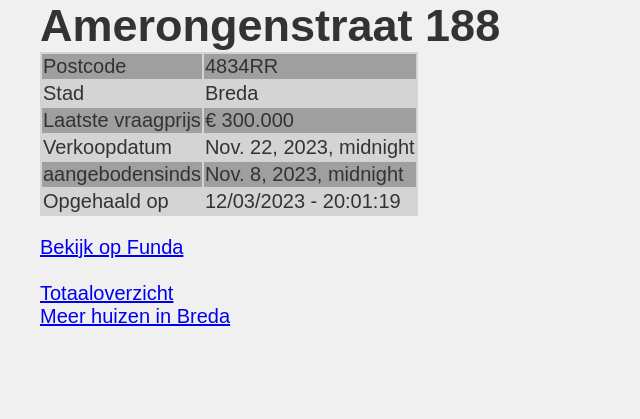
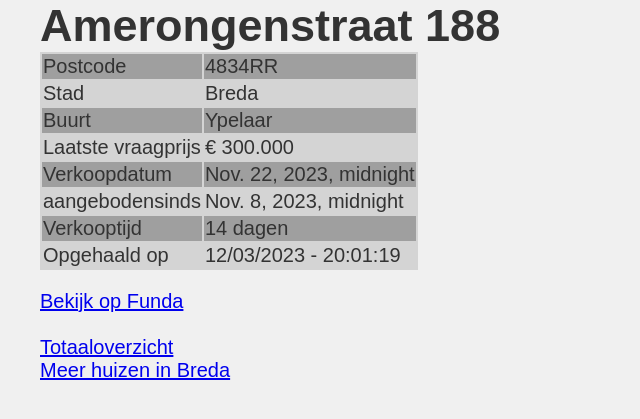
Before and after one commit to DorusKeijzer/Woonitor, a Django app: a page that uses django_project/woonitor/templates/woonitor/item.html in a window 1280 px wide. Shown: the part 30-449 px from the top of the page, without its empty margins (0-640 px from the left). Run offline with Django 4.2, Linux system fonts and the light colour scheme; data comes from the database, SQL or seed files in the repository; both versions use the stored data as it was after the commit.

Commit message:
included verkooptijd

```diff
--- a/django_project/funda/pipelines.py
+++ b/django_project/funda/pipelines.py
@@ -45,11 +45,12 @@ class webPipeLine:
             adres = item['adres'].strip(),
             postcode = item['postcode'],
             stad= item['stad'].strip(),
-            buurt = "???",
+            buurt = item['buurt'],
             vraagprijs = self.controlInt(item, 'Vraagprijs'),
             datescraped = item['datescraped'],
             aangebodensinds = item['Aangeboden sinds'],
             verkoopdatum = item['Verkoopdatum'],
+            verkooptijd = item['Verkooptijd']
         )
         myListing.save()
         return myListing
--- a/django_project/funda/spiders/funda_spider.py
+++ b/django_project/funda/spiders/funda_spider.py
@@ -52,6 +52,7 @@ class spider(scrapy.Spider):
             if links in ["Verkoopdatum", "Aangeboden sinds"]:
                 kenmerken[links.strip()] = parseDate(rechts.strip())
 
+        kenmerken['Verkooptijd'] = (kenmerken['Verkoopdatum'] - kenmerken['Aangeboden sinds']).days
         # Extracting data from Kenmerken section
         laatste_vraagprijs = response.css('.object-kenmerken-list dt:contains("Laatste vraagprijs") + dd span::text').get()
         kenmerken['Vraagprijs'] = laatste_vraagprijs
--- a/django_project/woonitor/models.py
+++ b/django_project/woonitor/models.py
@@ -39,6 +39,7 @@ class Listing(models.Model):
     vraagprijs = models.IntegerField(default=0)
     aangebodensinds = models.DateTimeField("Offered since")
     verkoopdatum = models.DateTimeField("Sold on")
+    verkooptijd = models.IntegerField(default=0)
     datescraped = models.DateTimeField("Date scraped")
 
     def __str__(self):
--- a/django_project/woonitor/templates/woonitor/item.html
+++ b/django_project/woonitor/templates/woonitor/item.html
@@ -20,6 +20,10 @@
                 <td>{{item.stad}}</td>
             </tr>
             <tr>
+                <td>Buurt</td>
+                <td>{{item.buurt}}</td>
+            </tr>
+            <tr>
                 <td>Laatste vraagprijs</td>
                 <td>{{vraagprijs}}</td>
             </tr>
@@ -32,6 +36,10 @@
                 <td>{{item.aangebodensinds}}</td>
             </tr>
             <tr>
+                <td>Verkooptijd</td>
+                <td>{{item.verkooptijd}} dagen</td>
+            </tr>
+            <tr>
                 <td>Opgehaald op</td>
                 <td>{{date}}</td>
             </tr>
--- a/django_project/woonitor/templates/woonitor/stad.html
+++ b/django_project/woonitor/templates/woonitor/stad.html
@@ -14,8 +14,8 @@
             <td>{{gemiddeldePrijs}}</td>
         </tr>
         <tr>
-            <td>Gemiddelde oppervlakte:</td>
-            <td>{{gemiddeldeOppervlak}}</td>
+            <td>Gemiddelde verkooptijd:</td>
+            <td>{{gemiddeldeVerkooptijd}}</td>
         </tr>
     </table>
 
--- a/django_project/woonitor/views.py
+++ b/django_project/woonitor/views.py
@@ -36,12 +36,13 @@ def stad(request, stad):
     listings = Listing.objects.filter(stad=stad)
     avg_prijs = listings.aggregate(Avg('vraagprijs'))['vraagprijs__avg']
     avg_prijs = f'€ {avg_prijs:,.2f}'
-    avg_verkoopprijs
+    avg_verkooptijd = listings.aggregate(Avg('verkooptijd'))['verkooptijd__avg']
+    avg_verkooptijd = f'{avg_verkooptijd:.1f} dagen'
 
     context = {"listings": listings,
                "stad": stad,
                "gemiddeldePrijs" : avg_prijs,
-               "gemiddeldeOppervlak" : avg_oppervlak}
+               "gemiddeldeVerkooptijd" : avg_verkooptijd}
 
     return render(request, "woonitor/stad.html", context)
 
```
Also changed, not shown: django_project/db.sqlite3, django_project/woonitor/migrations/0018_listing_verkooptijd.py (added).
